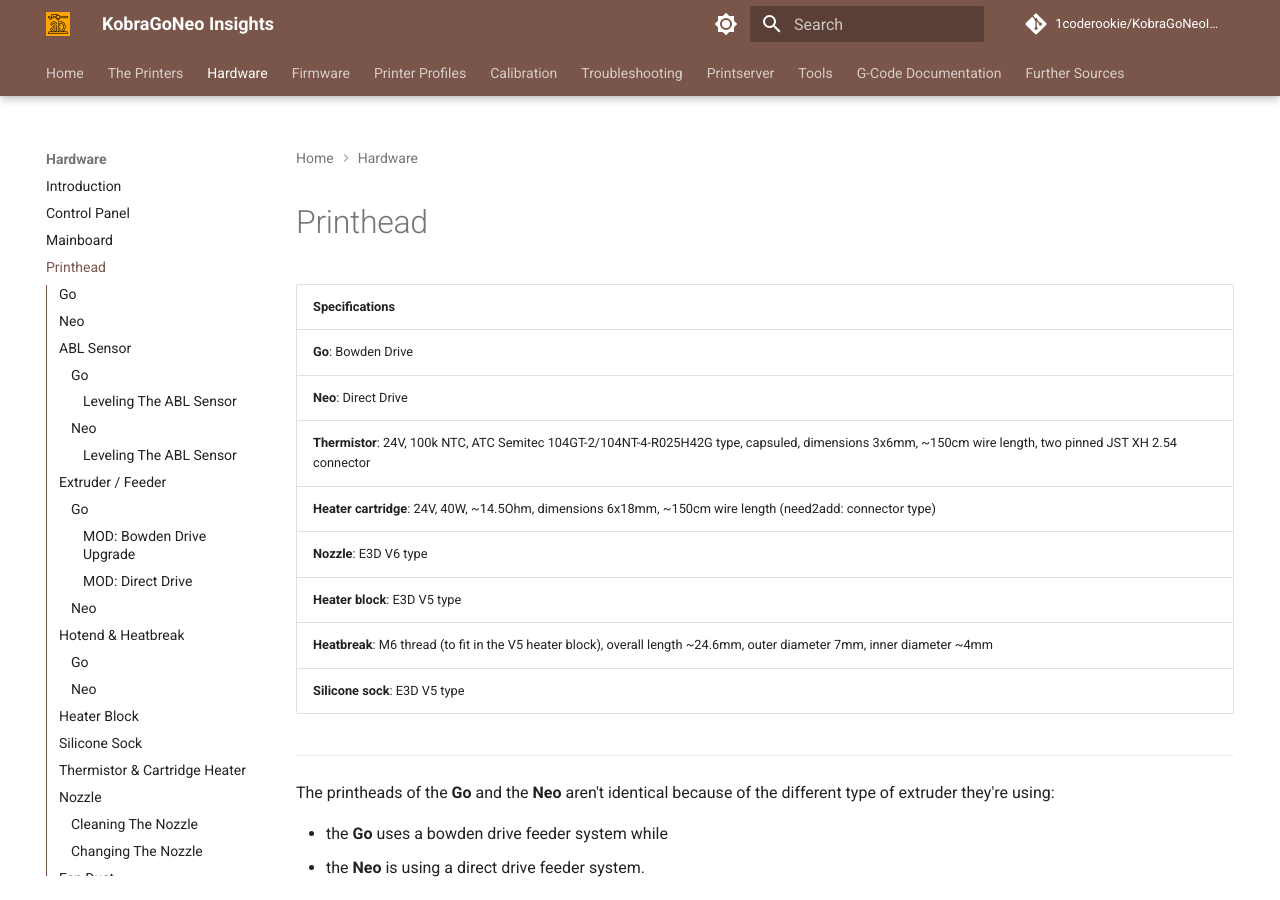
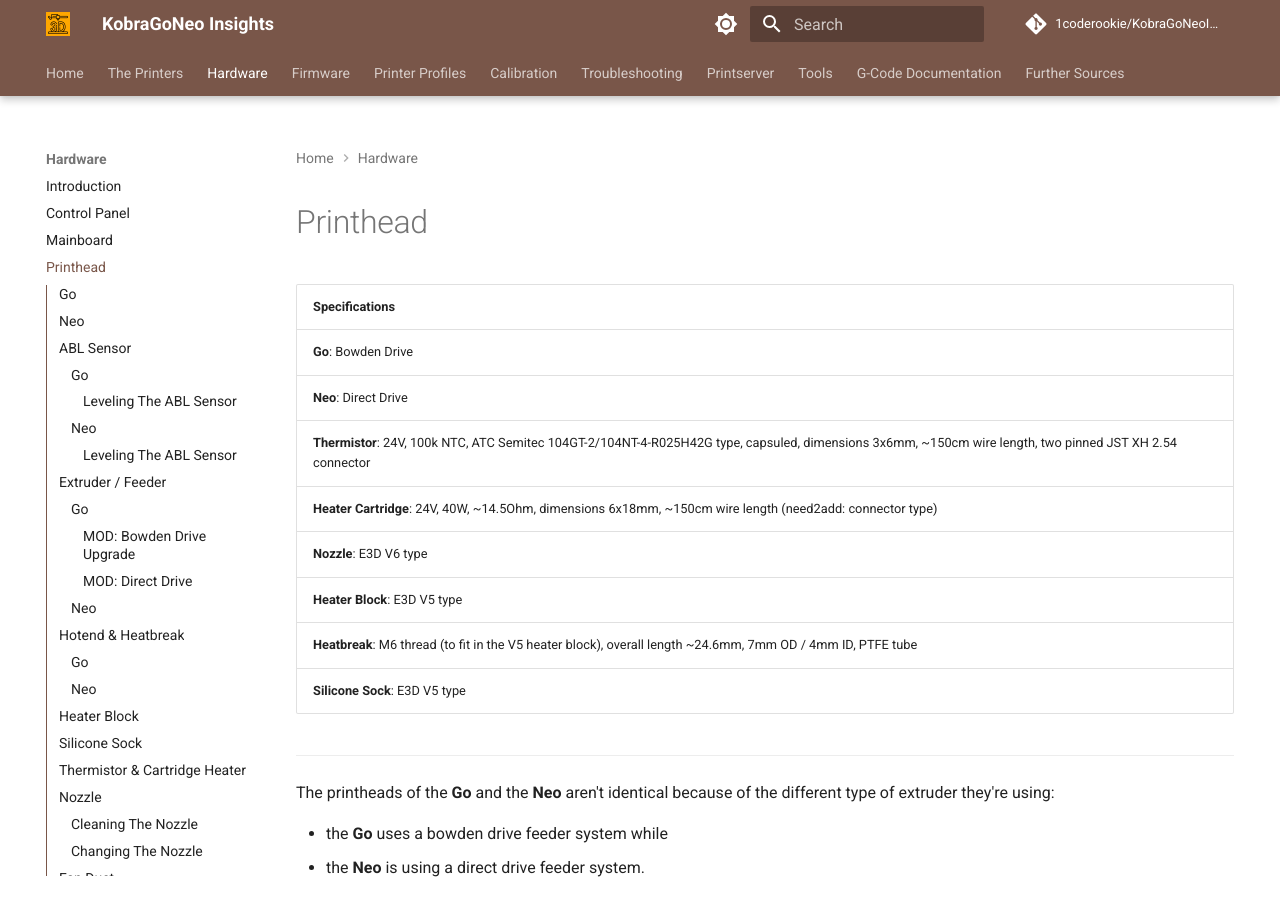
Before and after one commit to 1coderookie/KobraGoNeoInsights, an MkDocs documentation site: the page built from docs/hardware/printhead.md, in a window 1280 px wide and 900 px high. Built offline with MkDocs 1.6.1 and Material for MkDocs 9.7.7, drawn with Linux system fonts in a browser that asks for light colours; comment, search, counter and statistics services are not loaded.

Commit message:
Update printhead.md

```diff
--- a/docs/hardware/printhead.md
+++ b/docs/hardware/printhead.md
@@ -7,11 +7,11 @@
 | **Go**: Bowden Drive |
 | **Neo**: Direct Drive |
 | **Thermistor**: 24V, 100k NTC, ATC Semitec 104GT-2/104NT-4-R025H42G type, capsuled, dimensions 3x6mm, ~150cm wire length, two pinned JST XH 2.54 connector |
-| **Heater cartridge**: 24V, 40W, ~14.5Ohm, dimensions 6x18mm, ~150cm wire length (need2add: connector type) |
+| **Heater Cartridge**: 24V, 40W, ~14.5Ohm, dimensions 6x18mm, ~150cm wire length (need2add: connector type) |
 | **Nozzle**: E3D V6 type |
-| **Heater block**: E3D V5 type |
-| **Heatbreak**: M6 thread (to fit in the V5 heater block), overall length ~24.6mm, outer diameter 7mm, inner diameter ~4mm |
-| **Silicone sock**: E3D V5 type |
+| **Heater Block**: E3D V5 type |
+| **Heatbreak**: M6 thread (to fit in the V5 heater block), overall length ~24.6mm, 7mm OD / 4mm ID, PTFE tube |
+| **Silicone Sock**: E3D V5 type |
 
 ---
 
```
